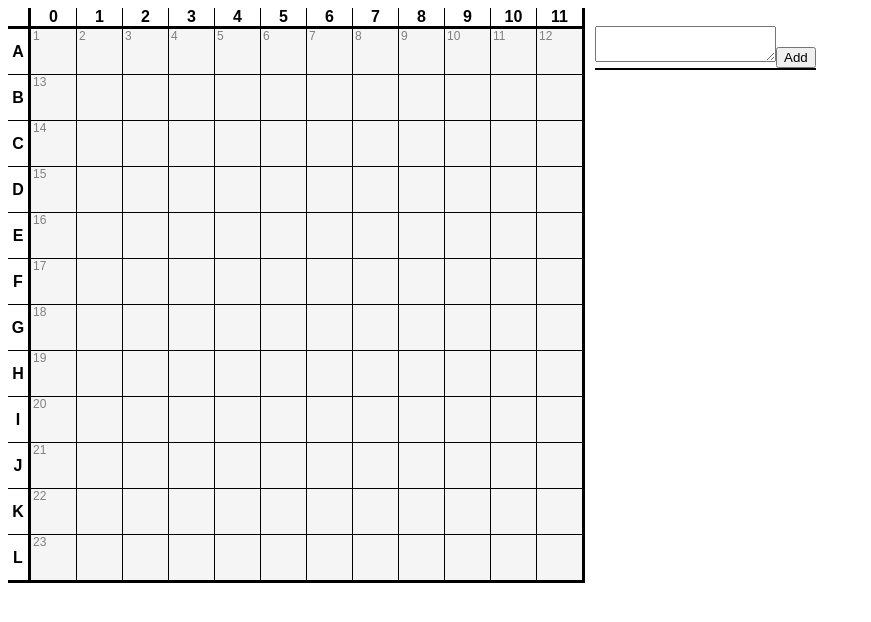
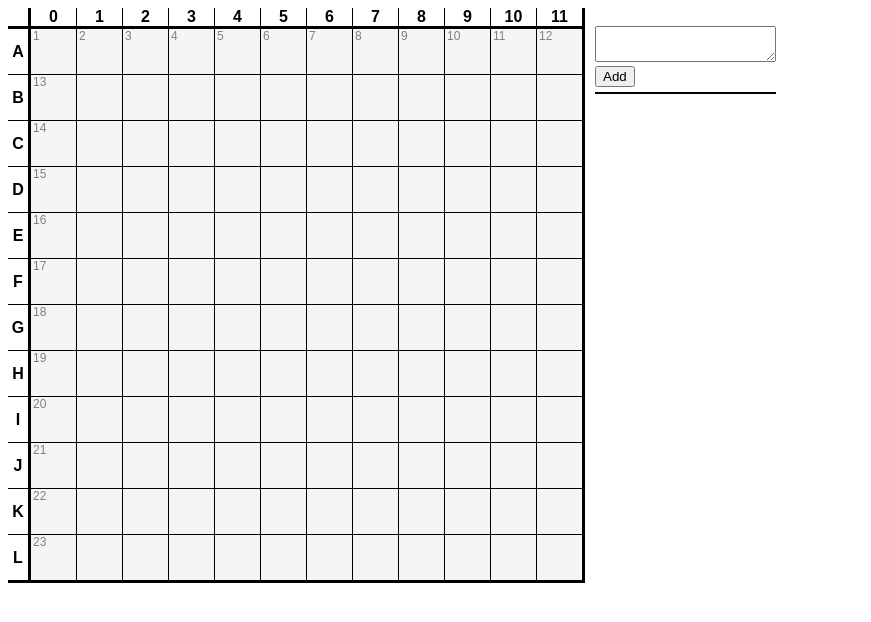
Before and after one commit to QuarkNerd/CrossNumber-Solver, a React (Vite) app: page / in a window 1280 px wide. Shown: the top 622 px of the page, without its empty margins (0-871 px from the left). Built offline with nearby package versions, Linux system fonts and the light colour scheme.

Commit message:
highlight existing tests with matching inputs

```diff
--- a/src/components/Solver/Solver.module.scss
+++ b/src/components/Solver/Solver.module.scss
@@ -1,5 +1,11 @@
 .solver {
     margin-left: 10px;
+
+    button {
+        display: block;
+        margin-bottom: 5px;
+    }
+
 }
 
 .validators {
--- a/src/components/Solver/Solver.tsx
+++ b/src/components/Solver/Solver.tsx
@@ -35,6 +35,7 @@ export default function Solver() {
           <ValidatorView
             validator={v}
             key={i}
+            selected={sel.join("") === v.inputs.join("")}
             onDelete={() => setValidators(validitors.filter((x) => x != v))}
           />
         ))}
--- a/src/components/ValidatorView/ValidatorView.module.scss
+++ b/src/components/ValidatorView/ValidatorView.module.scss
@@ -3,6 +3,10 @@
     padding: 4px;
     margin-top: 10px;
     position: relative;
+}
+
+.view.selected {
+    background-color: red;
 }
 
 .view button {
--- a/src/components/ValidatorView/ValidatorView.tsx
+++ b/src/components/ValidatorView/ValidatorView.tsx
@@ -1,3 +1,4 @@
+import classNames from "classnames";
 import { getFunctionString } from "../../utils";
 import { Validator } from "../Solver/Solver";
 import styles from "./ValidatorView.module.scss";
@@ -5,11 +6,16 @@ import styles from "./ValidatorView.module.scss";
 interface Props {
   validator: Validator;
   onDelete: () => void;
+  selected: boolean;
 }
 
-export default function ValidatorView({ validator, onDelete }: Props) {
+export default function ValidatorView({
+  validator,
+  onDelete,
+  selected,
+}: Props) {
   return (
-    <div className={styles.view}>
+    <div className={classNames(styles.view, { [styles.selected]: selected })}>
       <div>{getFunctionString(validator)}</div>
       <button onClick={onDelete}>Delete</button>
     </div>
```
